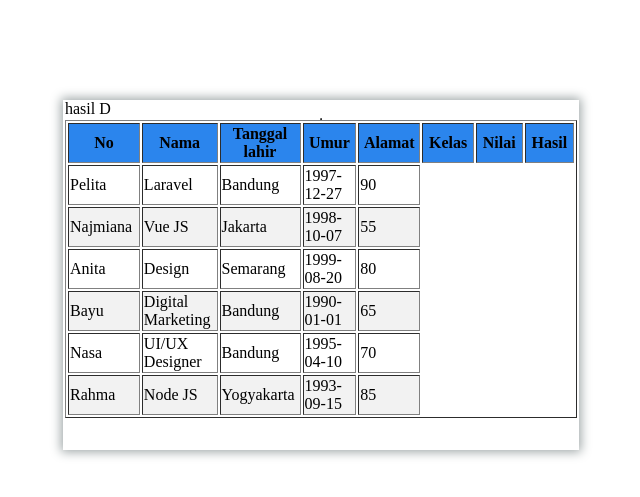
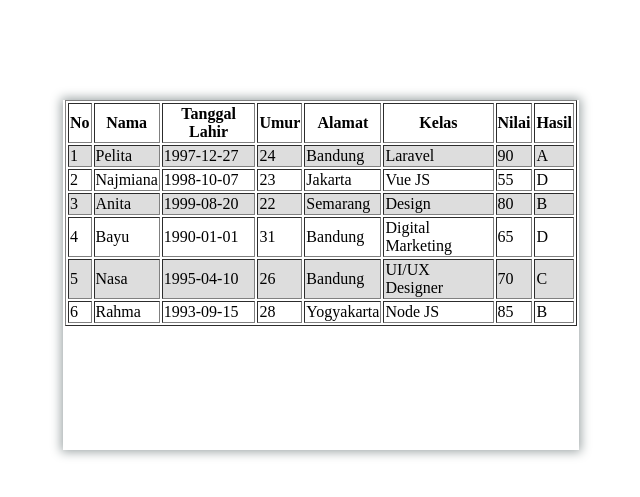
Before and after one commit to anggunwulansari09/Tugas_phpAnggun, a PHP site: page /Sesi28.php in a window 1280 px wide. Shown: the part 69-566 px from the top of the page, without its empty margins (345-985 px from the left). Run offline with PHP 8.4, Linux system fonts and the light colour scheme.

Commit message:
tugas sesi 28

```diff
--- a/Sesi28.php
+++ b/Sesi28.php
@@ -37,68 +37,52 @@
     </nav>
     <div class="card" style="border-radius: 0px;">
         <div class=" card-body">
-            <table class="table table-striped table-hover" border="1" align="center">
-                <!-- <tr style="background-color:#00c0ef;">
-                    <td>No</td>
-                    <td>Nama</td>
-                    <td>tanggal_lahir</td>
-                    <td>umur</td>
-                    <td>Alamat</td>
-                    <td>kelas</td>
-                    <td>nilai</td>
-                    <td>Hasil</td>
-                </tr> -->
-                <tbody>
+        <table border="1">
+        <tr>
+            <th>No</th>
+            <th>Nama</th>
+            <th>Tanggal Lahir</th>
+            <th>Umur</th>
+            <th>Alamat</th>
+            <th>Kelas</th>
+            <th>Nilai</th>
+            <th>Hasil</th>
+        </tr>
         <?php
-                    // Data yang akan ditampilkan dalam tabel
         $data = file_get_contents("data.json");
         $students = json_decode($data);
-                    $student = array(
-                        array("No", "Nama", "Tanggal lahir", "Umur", "Alamat", "Kelas", "Nilai", "Hasil"),
-                    );
-                    $nilai = "";
 
-                    switch (true) {
-                        case ($nilai >= 90 && $nilai <= 100):
+        $tahun_sekarang = 2021;
+
+        foreach ($students as $key => $student) {
+            $tanggal_lahir = $student->tanggal_lahir;
+            $umur = $tahun_sekarang - substr($tanggal_lahir, 0, 4);
+
+            if ($student->nilai >= 90 && $student->nilai <= 100) {
                 $hasil = 'A';
-                            break;
-                        case ($nilai >= 80 && $nilai < 90):
+            } elseif ($student->nilai >= 80 && $student->nilai < 90) {
                 $hasil = 'B';
-                            break;
-                        case ($nilai >= 70 && $nilai < 80):
+            } elseif ($student->nilai >= 70 && $student->nilai < 80) {
                 $hasil = 'C';
-                            break;
-                        default:
+            } else {
                 $hasil = 'D';
             }
-                    echo "hasil " . $hasil;
 
-                    // Membuka elemen <table> dan baris pertama (header)
-                    echo "<table border='1' class='center-table'>";
+            // Mengatur warna latar belakang baris secara bergantian
+            $color = ($key % 2 == 1) ? "white" : "#ddd";
 
-                    // Mengisi baris pertama dengan data array pertama
-                    foreach ($student[0] as $header) {
-                        echo "<th style='background-color: #2b85ed; width: 100px; text-align: center;'>$header</th>";
+            echo '<tr style="background-color:' . $color . '">';
+            echo '<td>' . ($key + 1) . '</td>';
+            echo '<td>' . $student->nama . '</td>';
+            echo '<td>' . $student->tanggal_lahir . '</td>';
+            echo '<td>' . $umur . '</td>';
+            echo '<td>' . $student->alamat . '</td>';
+            echo '<td>' . $student->kelas . '</td>';
+            echo '<td>' . $student->nilai . '</td>';
+            echo '<td>' . $hasil . '</td>';
+            echo '</tr>';
         }
-
-                    echo "</tr>";
-
-                    // Mengisi baris berikutnya dengan data dari array dengan looping for
-                    for ($i = 0; $i < count($students); $i++) {
-                        echo "<tr>";
-                        foreach ($students[$i] as $key => $value) {
-                            if ($i % 2 == 0) {
-                                echo "<td style='background-color: ##ebf6fa;'>$value</td>"; //warna abu"
-                            } else {
-                                echo "<td style='background-color: #f2f2f2;'>$value</td>";
-                            }
-                        }
-                        echo "</tr>";
-                    }
-                    // Menutup elemen <table>
-                    echo "</table>";
         ?>
-                </tbody>
     </table>
         </div>
     </div>
```
Lines whose indentation alone changed are shown as unchanged.
